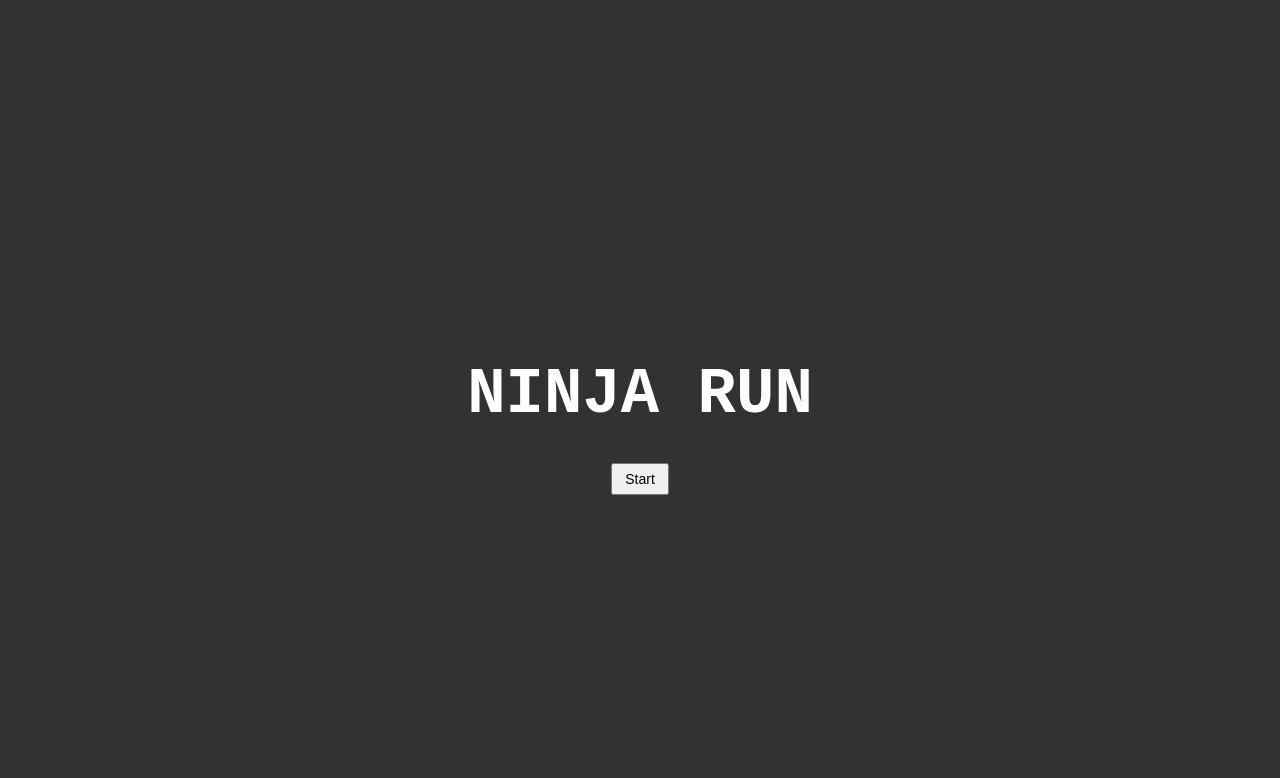
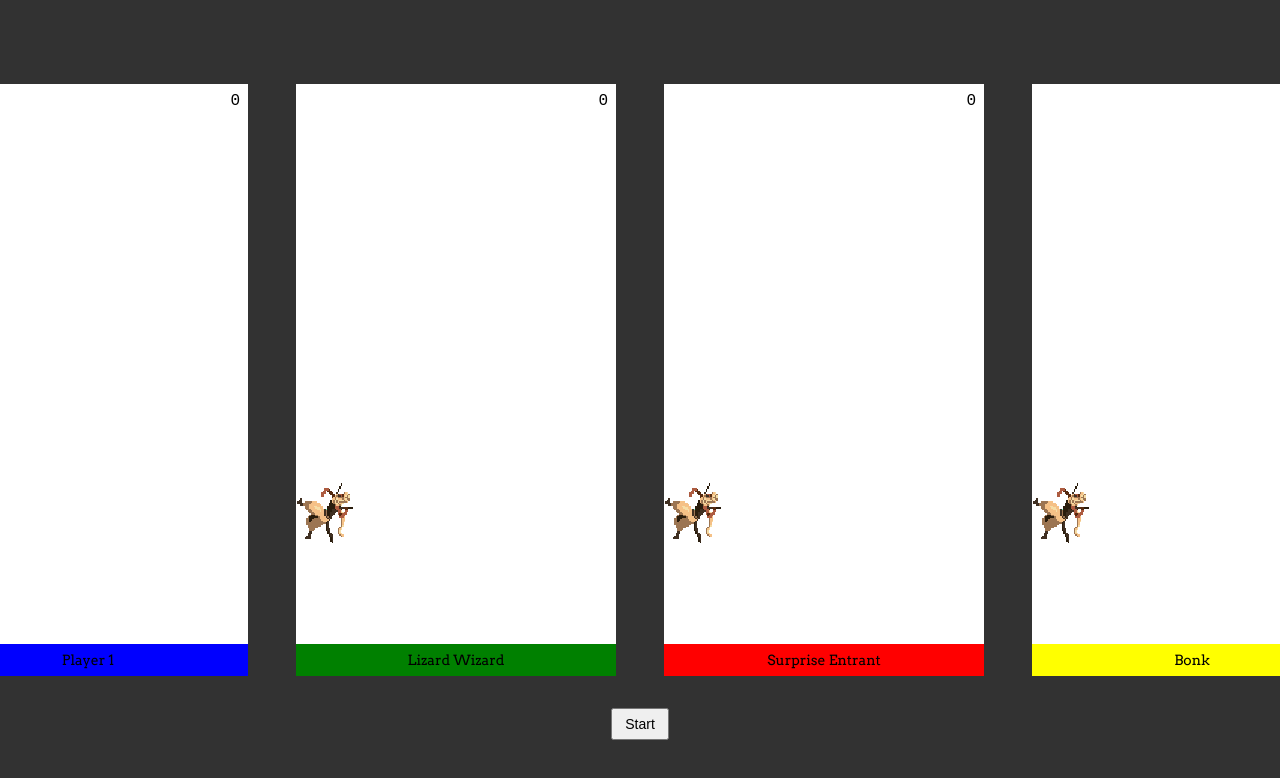
Before and after one commit to kabirgh/Quiz-o-matic-9000, a Next.js app in the folder frontend/: page /ninja in a window 1280 px wide. Shown: the top 778 px of the page. Built offline with nearby package versions, Linux system fonts and the light colour scheme.

Commit message:
Better starting page for ninja

```diff
--- a/frontend/pages/ninja.tsx
+++ b/frontend/pages/ninja.tsx
@@ -46,6 +46,8 @@ type GameState = {
   speedLastUpdated: number;
   obstacleBag: number[];
   lastTick: number;
+  // not_started is only at before the first game starts
+  phase: 'not_started' | 'in_progress' | 'game_over';
   gameStartTime: number;
 };
 
@@ -195,7 +197,7 @@ const ObstacleSprite = ({ x, y, currentFrame }: Obstacle) => {
 };
 
 const GameScreen = ({ player, obstacles }: GameScreenState) => (
-  <div style={{ margin: 16 }}>
+  <div style={{ margin: 24 }}>
     <div
       style={{
         width: GAME_WIDTH,
@@ -294,7 +296,7 @@ const DEFAULT_PLAYERS: Player[] = [
     isGameOver: false,
     currentAnimation: 'run',
     wall: 'left',
-    currentFrame: 0,
+    currentFrame: 3,
     lastFrameUpdate: Date.now(),
   },
   {
@@ -309,7 +311,7 @@ const DEFAULT_PLAYERS: Player[] = [
     isGameOver: false,
     currentAnimation: 'run',
     wall: 'left',
-    currentFrame: 0,
+    currentFrame: 3,
     lastFrameUpdate: Date.now(),
   },
   {
@@ -324,7 +326,7 @@ const DEFAULT_PLAYERS: Player[] = [
     isGameOver: false,
     currentAnimation: 'run',
     wall: 'left',
-    currentFrame: 0,
+    currentFrame: 3,
     lastFrameUpdate: Date.now(),
   },
   {
@@ -339,7 +341,7 @@ const DEFAULT_PLAYERS: Player[] = [
     isGameOver: false,
     currentAnimation: 'run',
     wall: 'left',
-    currentFrame: 0,
+    currentFrame: 3, // 3 looks nicest
     lastFrameUpdate: Date.now(),
   },
 ];
@@ -384,9 +386,8 @@ const ANIMATIONS = {
 const NinjaRun: NextPage = () => {
   const router = useRouter();
   const [, setRenderTrigger] = useState({});
-  const [initialScreen, setInitialScreen] = useState(true);
+  const [firstGame, setFirstGame] = useState(true);
   const [loadingPlayers, setLoadingPlayers] = useState(true);
-  const [playButtonDisabled, setPlayButtonDisabled] = useState(true);
 
   const gameState = useRef<GameState>({
     players: [],
@@ -397,6 +398,7 @@ const NinjaRun: NextPage = () => {
     // Ensure we don't choose the same side for new obstacles too many times in a row
     obstacleBag: [...OBSTACLE_BAG_DEFAULT],
     lastTick: 0,
+    phase: 'not_started',
     // Set when start game button is pressed
     gameStartTime: 0,
   });
@@ -411,24 +413,17 @@ const NinjaRun: NextPage = () => {
 
   // Get teams from backend
   useEffect(() => {
+    const state = gameState.current;
+
     if (DEBUG) {
-      gameState.current = {
-        players: structuredClone(DEFAULT_PLAYERS),
-        obstaclePool: new ObstaclePool(20),
-        speed: 0.15,
-        speedLastUpdated: Date.now(),
-        obstacleBag: [...OBSTACLE_BAG_DEFAULT],
-        lastTick: 0,
-        gameStartTime: Date.now(),
-      };
+      state.players = structuredClone(DEFAULT_PLAYERS);
       setLoadingPlayers(false);
-      setPlayButtonDisabled(false);
       return;
     }
 
     ListTeams()
       .then((teams) => {
-        gameState.current.players = teams.map((team) => ({
+        state.players = teams.map((team) => ({
           name: team.name,
           color: team.color,
           buzzerId: team.buzzerId || '',
@@ -444,12 +439,11 @@ const NinjaRun: NextPage = () => {
           lastFrameUpdate: Date.now(),
         }));
         setLoadingPlayers(false);
-        setPlayButtonDisabled(false);
       })
       .catch((err) => console.error(err));
   }, []);
 
-  const reset = useCallback(() => {
+  const start = useCallback(() => {
     gameState.current = {
       players: gameState.current.players.map((player) => ({
         ...player,
@@ -469,10 +463,10 @@ const NinjaRun: NextPage = () => {
       speedLastUpdated: Date.now(),
       obstacleBag: [...OBSTACLE_BAG_DEFAULT],
       lastTick: 0,
+      phase: 'in_progress',
       gameStartTime: Date.now(),
     };
-    setPlayButtonDisabled(true);
-    setInitialScreen(false);
+    setFirstGame(false);
   }, []);
 
   useEffect(() => {
@@ -497,6 +491,11 @@ const NinjaRun: NextPage = () => {
     const state = gameState.current;
     const now = Date.now();
 
+    // Don't update obstacles if game hasn't started
+    if (state.phase === 'not_started') {
+      return;
+    }
+
     // Don't update obstacles if all players are game over
     let isGameOverForAll = true;
     for (const player of state.players) {
@@ -506,7 +505,7 @@ const NinjaRun: NextPage = () => {
       }
     }
     if (isGameOverForAll) {
-      setPlayButtonDisabled(false);
+      state.phase = 'game_over';
       return;
     }
 
@@ -562,6 +561,12 @@ const NinjaRun: NextPage = () => {
   const updatePlayers = useCallback((deltaTime: number) => {
     const state = gameState.current;
     const now = Date.now();
+
+    // Don't update players if game hasn't started
+    // 'game_over' phase is handle implicitly
+    if (state.phase === 'not_started') {
+      return;
+    }
 
     for (const player of state.players) {
       if (player.isGameOver) {
@@ -809,21 +814,6 @@ const NinjaRun: NextPage = () => {
 
   return (
     <div className="flex flex-col items-center justify-center min-h-screen bg-[#323232]">
-      {/* Initial screen should probably be a different component */}
-      {initialScreen && (
-        <div className="text-center text-white">
-          <h2
-            style={{
-              fontFamily: 'Courier New',
-              fontSize: '4rem',
-              marginBottom: '2rem',
-            }}
-          >
-            NINJA RUN
-          </h2>
-        </div>
-      )}
-      {!initialScreen && (
       <div className="flex">
         {gameState.current.players.map((player, index) => (
           <GameScreen
@@ -833,14 +823,17 @@ const NinjaRun: NextPage = () => {
           />
         ))}
       </div>
-      )}
       <div>
         <button
-          className="text-sm px-3 py-1 mb-0"
-          disabled={playButtonDisabled || loadingPlayers}
-          onClick={() => reset()}
+          className="text-sm px-3 py-1 mb-0 mt-2"
+          style={{
+            visibility:
+              gameState.current.phase === 'in_progress' ? 'hidden' : 'visible',
+          }}
+          disabled={loadingPlayers}
+          onClick={() => start()}
         >
-          {initialScreen ? 'Start' : 'Play again'}
+          {firstGame ? 'Start' : 'Play again'}
         </button>
       </div>
     </div>
```
Lines whose indentation alone changed are shown as unchanged.
